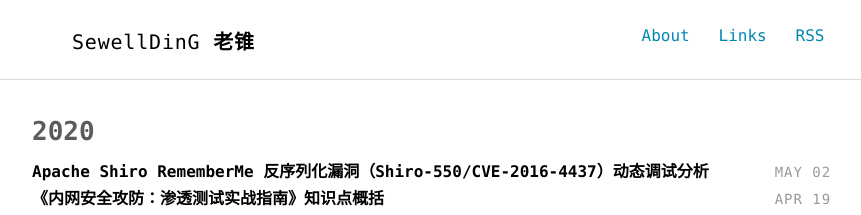
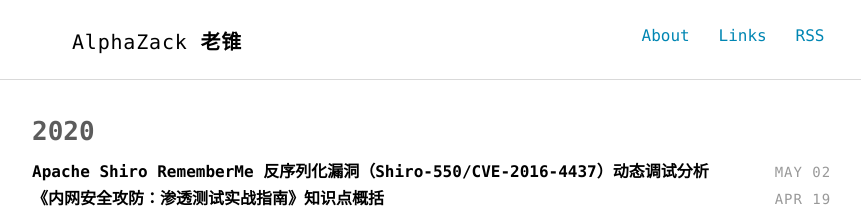
Before and after one commit to SewellDinG/sewellding.github.io, a Jekyll site: the page built from index.html, in a window 1280 px wide and 900 px high. Shown: the top 215 px of the window, without its empty margins (207-1068 px from the left). Built offline with Jekyll 4.4.1, drawn with Linux system fonts in a browser that asks for light colours.

Commit message:
update: config

```diff
--- a/_config.yml
+++ b/_config.yml
@@ -1,6 +1,6 @@
 
 # SEO settings
-title: "SewellDinG"
+title: "AlphaZack"
 title2: "老锥"
 description: ""
 keywords: ""
```
